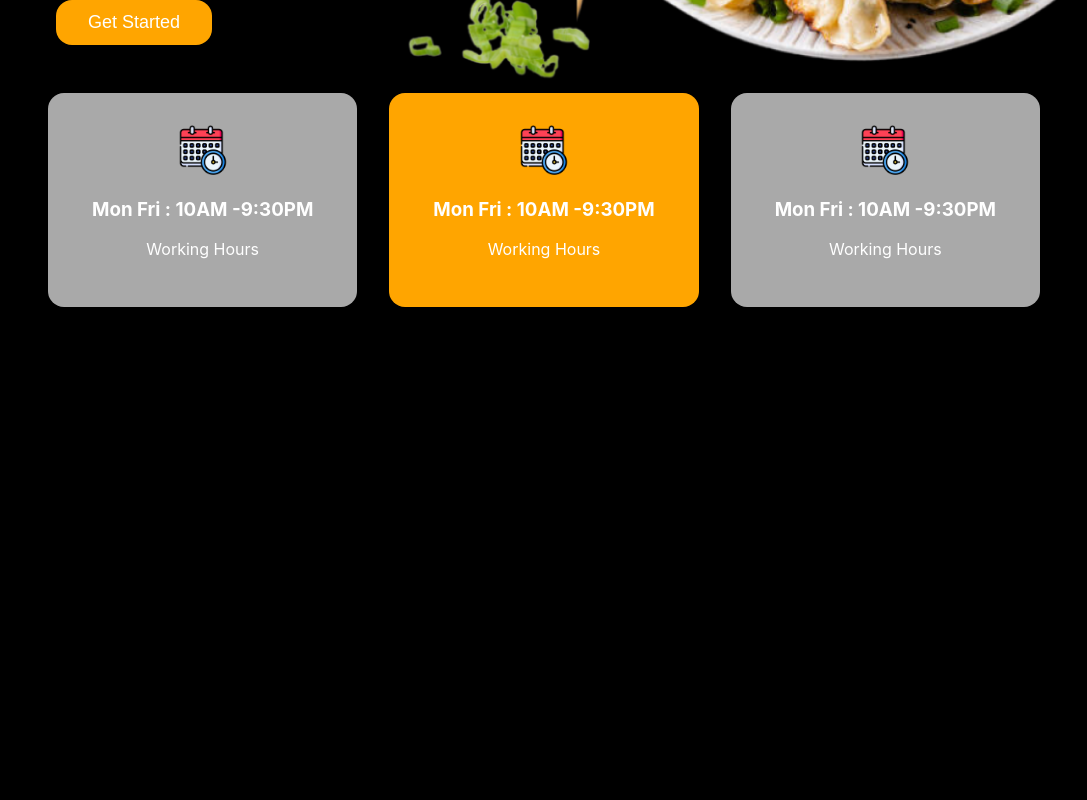
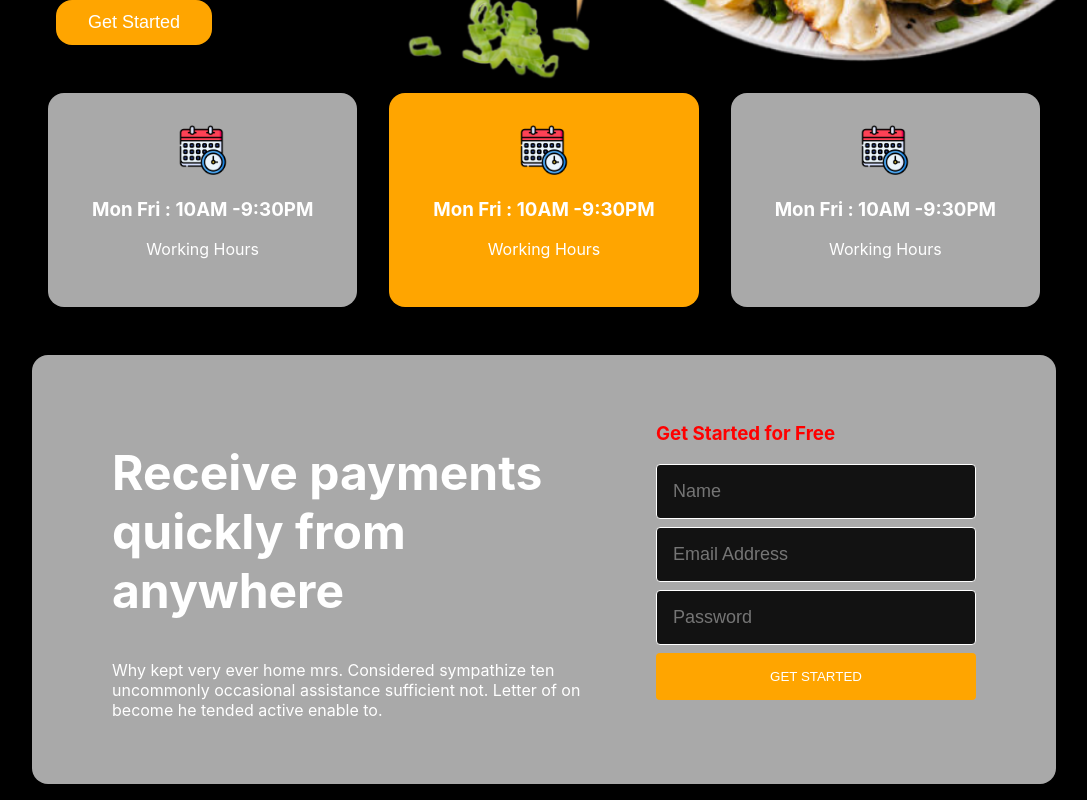
Before and after one commit to AbdullahAnsarii/DAT-Exam, a Next.js app: page / in a window 1280 px wide. Shown: the part 469-1269 px from the top of the page, without its empty margins (96-1183 px from the left). Before the commit the page ends 832 px from the top, so only its background shows below. Built offline with nearby package versions, Linux system fonts and the light colour scheme.

Commit message:
Sign up UI done
Task 1

```diff
--- a/components/Hero.tsx
+++ b/components/Hero.tsx
@@ -7,10 +7,10 @@ const Hero: FC = () => {
         <section className={styles.container}>
             <div className={styles.detail}>
                 <div >
-                    <h1 className={styles.heading}> Different Spice For A Different Taste </h1>
+                    <h1> Different Spice For A Different Taste </h1>
                 </div>
                 <div>
-                    <p className={styles.paragraph}>
+                    <p>
                         Lorem ipsum dolor sit amet consectetur adipiscing elit,
                         nulla enim posuere quis consequat.
                     </p>
--- /dev/null
+++ b/components/SignUp.tsx
@@ -0,0 +1,25 @@
+import { FC } from "react";
+import styles from "../styles/SignUp.module.scss";
+
+const SignUp: FC = () => {
+    return (
+        <section className={styles.container}>
+            <div>
+                <h1>Receive payments quickly from anywhere</h1>
+                <p>Why kept very ever home mrs. Considered sympathize ten uncommonly occasional assistance sufficient not.
+                    Letter of on become he tended active enable to.</p>
+            </div>
+            <div>
+                <h3 className={styles.redText}>Get Started for Free</h3>
+                <form>
+                    <input className={styles.inputField} placeholder="Name" type="text" name="name" /><br />
+                    <input className={styles.inputField} placeholder="Email Address" type="email" name="email" /><br />
+                    <input className={styles.inputField} placeholder="Password" type="password" name="password" /><br />
+                    <input className={styles.submitButton} type="submit" value="GET STARTED" />
+                </form>
+            </div>
+        </section>
+    )
+}
+
+export default SignUp;
--- a/pages/index.tsx
+++ b/pages/index.tsx
@@ -1,10 +1,10 @@
-import type { NextPage } from 'next'
-import Head from 'next/head'
-import Image from 'next/image'
-import ContactCards from '../components/ContactCards'
-import Hero from '../components/Hero'
-import Navbar from '../components/Navbar'
-import styles from '../styles/Home.module.scss'
+import type { NextPage } from 'next';
+import Head from 'next/head';
+import ContactCards from '../components/ContactCards';
+import Hero from '../components/Hero';
+import Navbar from '../components/Navbar';
+import SignUp from '../components/SignUp';
+import styles from '../styles/Home.module.scss';
 
 const Home: NextPage = () => {
   return (
@@ -18,6 +18,7 @@ const Home: NextPage = () => {
       <Navbar />
       <Hero />
       <ContactCards />
+      <SignUp />
     </div>
   )
 }
--- a/styles/Hero.module.scss
+++ b/styles/Hero.module.scss
@@ -1,11 +1,5 @@
 .container{
     display: flex;
-}
-.heading{
-    font-size: 3rem;
-}
-.paragraph{
-    font-size: 1rem;
 }
 .detail{
     display: flex;
--- /dev/null
+++ b/styles/SignUp.module.scss
@@ -0,0 +1,39 @@
+%input-layout {
+    padding: 1rem;
+    width: 20rem;
+    margin-bottom: 0.5rem;
+    border-radius: 0.25rem;
+}
+
+.container {
+    display: flex;
+    background-color: darkgray;
+    padding: 3rem;
+    border-radius: 1rem;
+}
+
+.container div {
+    margin: 0 2rem 0 2rem;
+}
+
+.redText{
+    color: red;
+}
+
+.inputField {
+    @extend %input-layout;
+    border: 1px solid white;
+    font-size: large;
+}
+
+.inputField:focus {
+    outline: none;
+    border: 1px solid orange;
+}
+
+.submitButton{
+    @extend %input-layout;
+    border: none;
+    background-color: orange;
+    cursor: pointer;
+}
--- a/styles/globals.scss
+++ b/styles/globals.scss
@@ -5,7 +5,12 @@ body {
   font-family: -apple-system, BlinkMacSystemFont, Segoe UI, Roboto, Oxygen,
     Ubuntu, Cantarell, Fira Sans, Droid Sans, Helvetica Neue, sans-serif;
 }
-
+h1{
+  font-size: 3rem;
+}
+p{
+  font-size: 1rem;
+}
 a {
   color: inherit;
   text-decoration: none;
```
